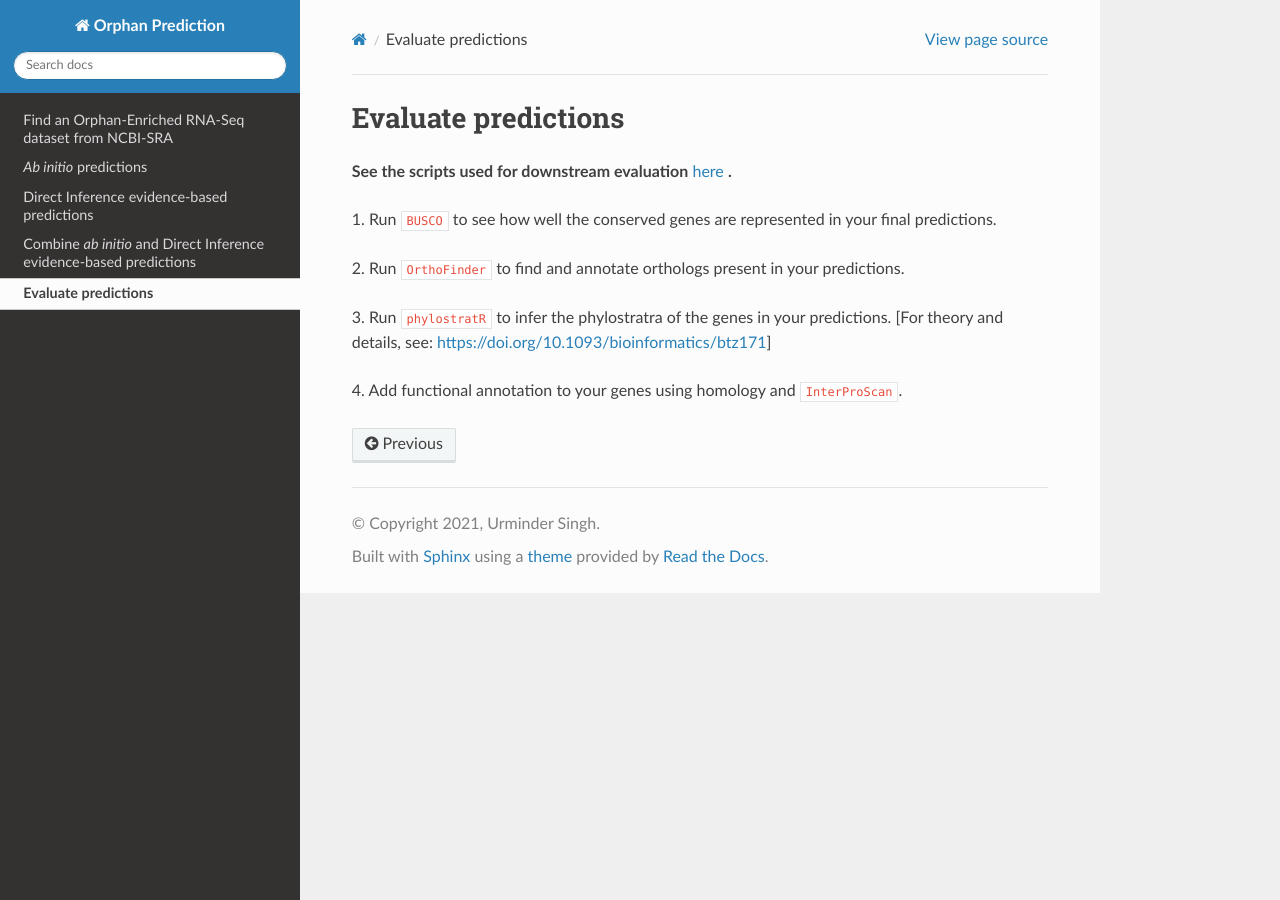
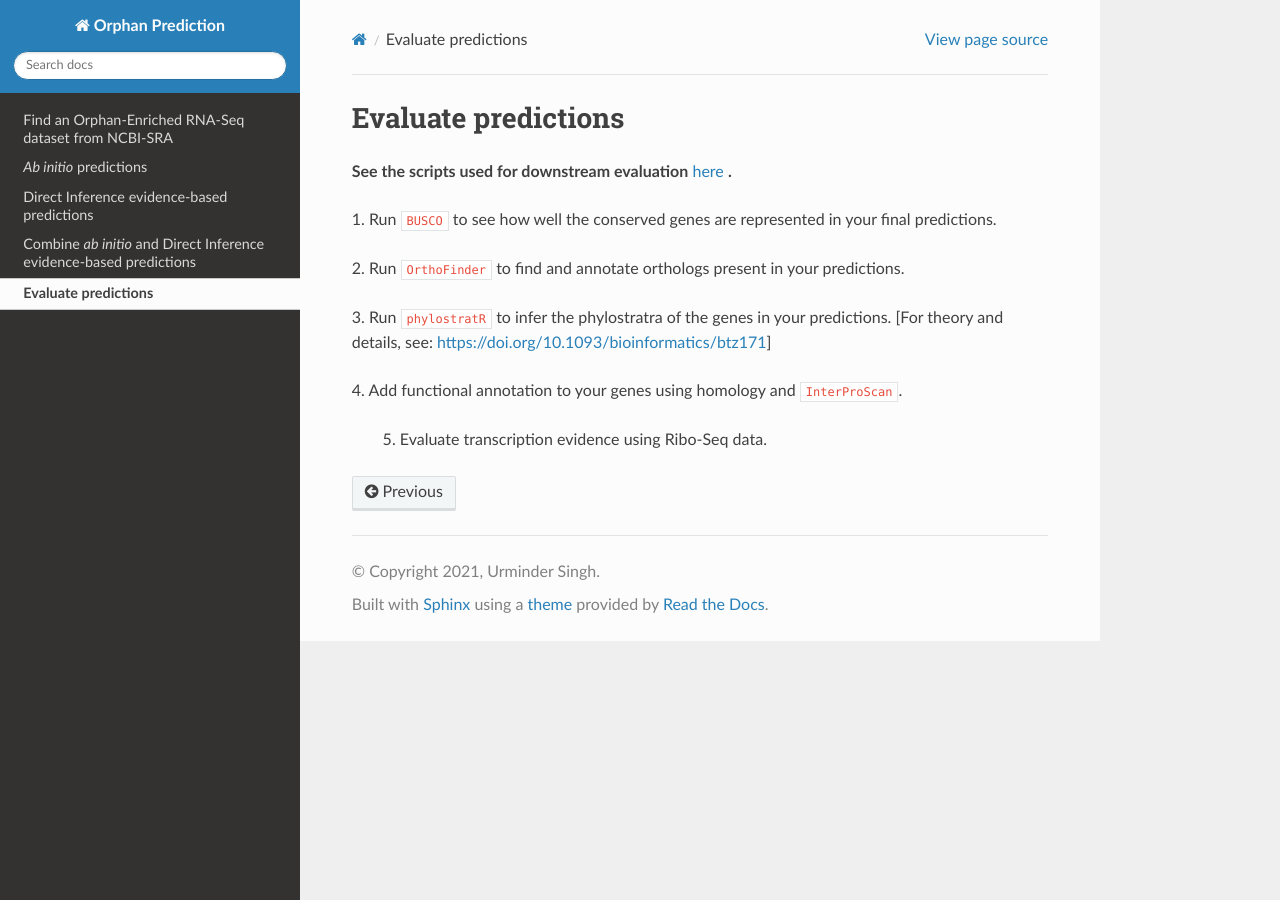
Before and after one commit to eswlab/orphan-prediction, a Sphinx documentation site: the page built from docs/source/5_downstream.rst, in a window 1280 px wide. Built offline with Sphinx 7.4.7 and the Read the Docs theme 2.0.0, drawn with Linux system fonts in a browser that asks for light colours.

Commit message:
Update 5_downstream.rst

```diff
--- a/docs/source/5_downstream.rst
+++ b/docs/source/5_downstream.rst
@@ -13,5 +13,7 @@ Evaluate predictions
 
 | 4. Add functional annotation to your genes using homology and ``InterProScan``.
 
+  5. Evaluate transcription evidence using Ribo-Seq data.
+
 
 .. _here: https://github.com/eswlab/orphan-prediction/tree/master/scripts/downstream
```
